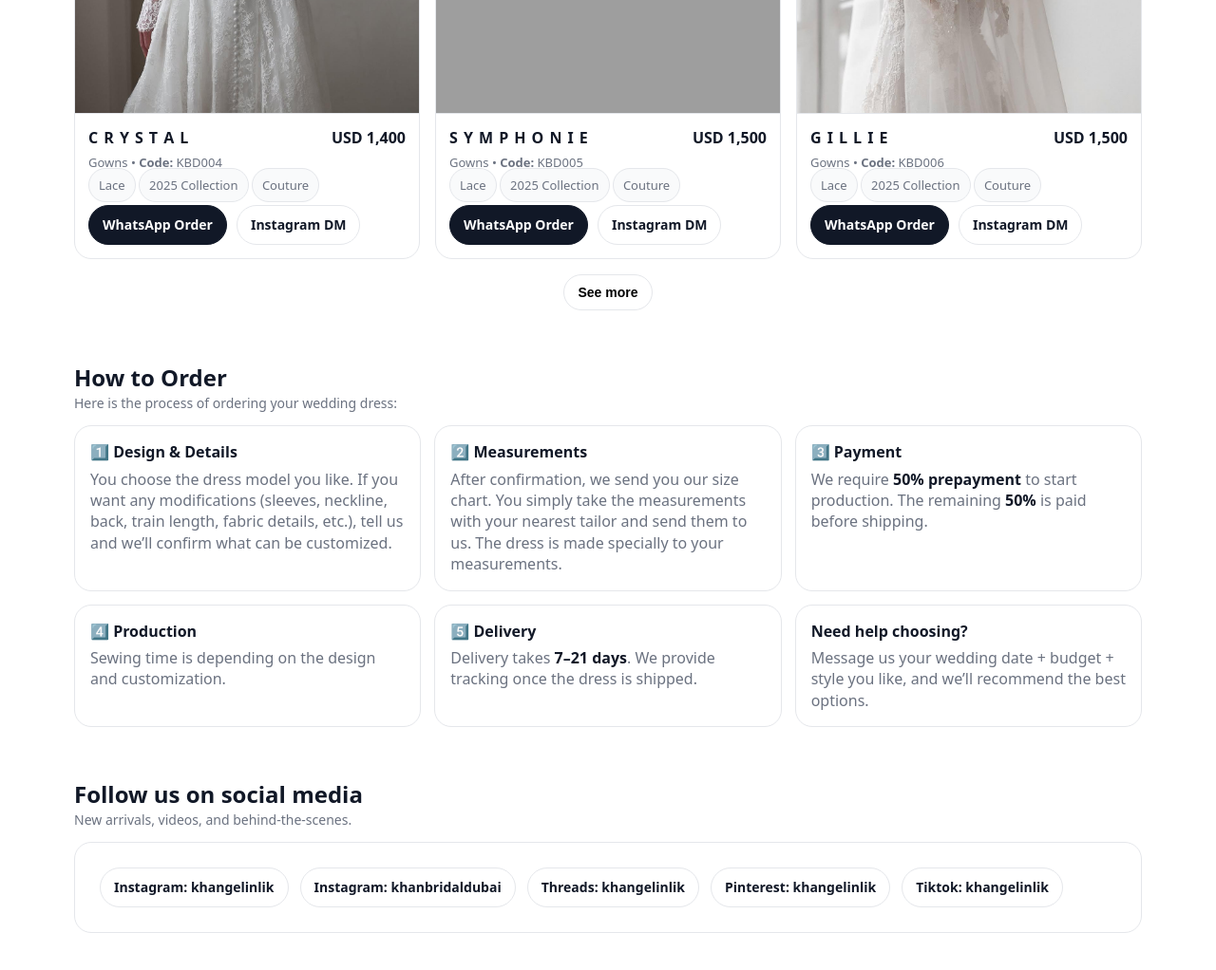
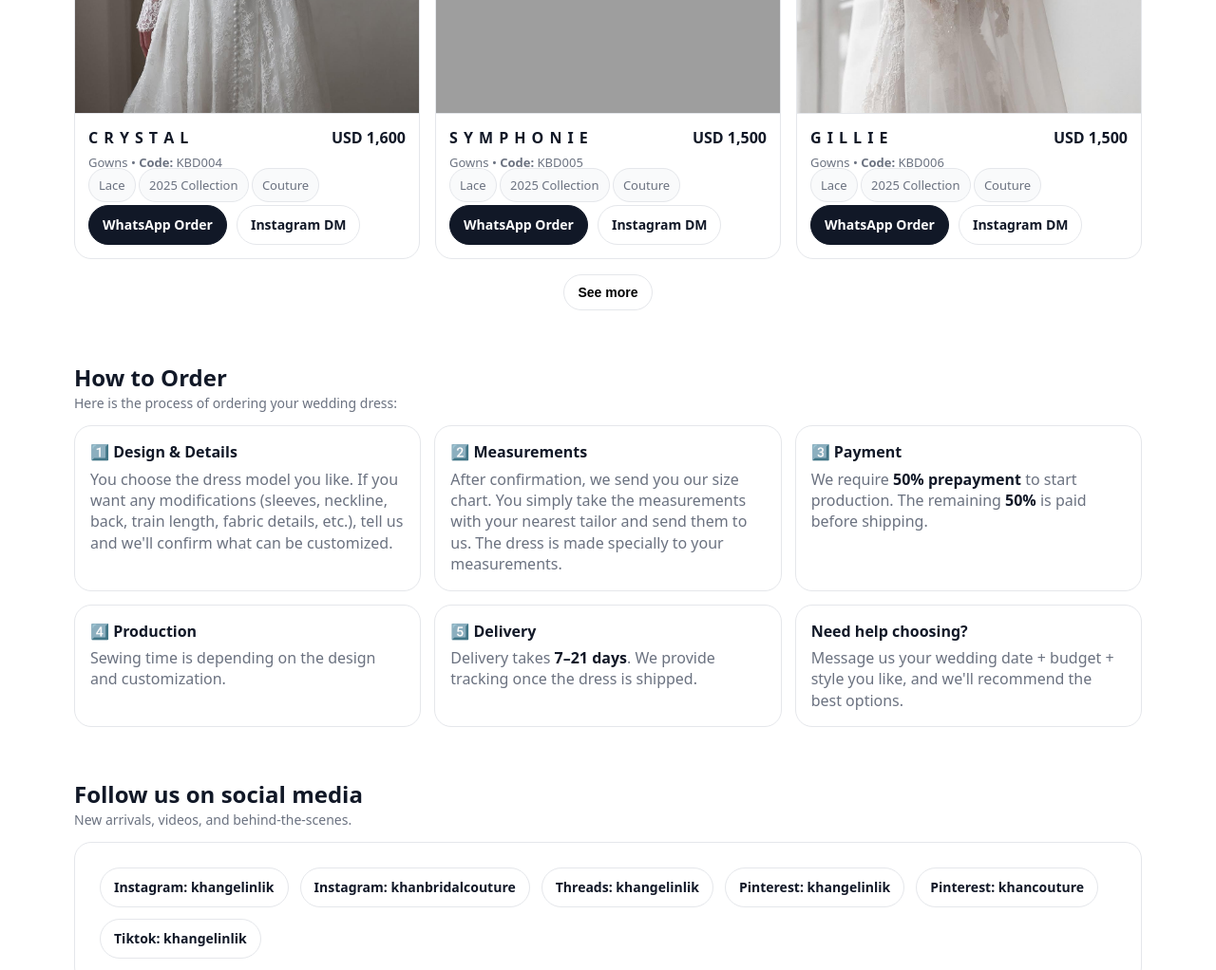
Before and after one commit to khanbridaldubai/khangelinlik, a plain HTML site: page index.html in a window 1280 px wide. Shown: the part 1680-2702 px from the top of the page at 95% size. Drawn offline with Linux system fonts and the light colour scheme; grey boxes are pictures that could not be loaded.

Commit message:
Clean up index.html and update product pricing
Removed commented sections for clarity and updated product price.

```diff
--- a/index.html
+++ b/index.html
@@ -103,7 +103,6 @@
       color:var(--muted);
     }
 
-    /* HERO image = 4x3 (as requested) */
     .hero-media{
       border:1px solid var(--line);
       border-radius: var(--radius);
@@ -179,7 +178,6 @@
       color:var(--muted);
     }
 
-    /* How-to text styling (remove heavy bold, only titles bold) */
     .how{
       display:grid;
       grid-template-columns: repeat(3, 1fr);
@@ -203,7 +201,6 @@
       font-size:14px;
     }
 
-    /* ===== Product slider (kept 3x4 for gowns photos) ===== */
     .slider{
       position: relative;
       overflow: hidden;
@@ -254,7 +251,6 @@
       margin-top:16px;
     }
 
-    /* Responsive */
     @media (max-width: 980px){
       .hero-grid{grid-template-columns:1fr; }
       .grid{grid-template-columns: repeat(2, 1fr);}
@@ -265,7 +261,7 @@
       .grid{grid-template-columns: 1fr;}
       .input{min-width: 100%}
       nav{display:none}
-      .nav{display:none} /* swipe only on mobile */
+      .nav{display:none}
     }
   </style>
 </head>
@@ -302,7 +298,6 @@
       <div class="wrap">
         <div class="hero-grid">
           <div class="hero-card">
-            <!-- swapped text positions as requested -->
             <div class="kicker">Explore our exclusive bridal dresses</div>
             <h1>FREE WORLDWIDE SHIPPING</h1>
             <p class="lead">
@@ -353,6 +348,7 @@
           <select id="category">
             <option value="all">All categories</option>
             <option value="Gowns">Gowns</option>
+            <option value="New Arrivals">New Arrivals</option>
             <option value="Veils">Veils</option>
             <option value="Accessories">Accessories</option>
           </select>
@@ -386,7 +382,7 @@
             <div class="step-title">1️⃣ Design &amp; Details</div>
             <div class="step-text">
               You choose the dress model you like. If you want any modifications (sleeves, neckline, back, train length, fabric details, etc.),
-              tell us and we’ll confirm what can be customized.
+              tell us and we'll confirm what can be customized.
             </div>
           </div>
 
@@ -422,7 +418,7 @@
           <div class="step">
             <div class="step-title">Need help choosing?</div>
             <div class="step-text">
-              Message us your wedding date + budget + style you like, and we’ll recommend the best options.
+              Message us your wedding date + budget + style you like, and we'll recommend the best options.
             </div>
           </div>
         </div>
@@ -441,9 +437,10 @@
         <div class="hero-card" style="box-shadow:none">
           <div style="display:flex; gap:12px; flex-wrap:wrap">
             <a class="btn" href="https://instagram.com/khangelinlik" target="_blank" rel="noopener">Instagram: khangelinlik</a>
-            <a class="btn" href="https://instagram.com/khanbridaldubai" target="_blank" rel="noopener">Instagram: khanbridaldubai</a>
+            <a class="btn" href="https://instagram.com/khanbridalcouture" target="_blank" rel="noopener">Instagram: khanbridalcouture</a>
             <a class="btn" href="https://threads.net/@khangelinlik" target="_blank" rel="noopener">Threads: khangelinlik</a>
             <a class="btn" href="https://pinterest.com/khangelinlik" target="_blank" rel="noopener">Pinterest: khangelinlik</a>
+            <a class="btn" href="https://pinterest.com/khancouture" target="_blank" rel="noopener">Pinterest: khancouture</a>
             <a class="btn" href="https://tiktok.com/@khangelinlik" target="_blank" rel="noopener">Tiktok: khangelinlik</a>
           </div>
         </div>
@@ -494,7 +491,6 @@
       return `https://ig.me/m/${BRAND.instagramHandle}`;
     }
 
-    // ===== Main 6 gowns (stay first) =====
     const products = [
       {
         code: "KBD001",
@@ -536,7 +532,7 @@
         code: "KBD004",
         name: "C R Y S T A L",
         category: "Gowns",
-        price: 1400,
+        price: 1600,
         currency: "USD",
         tags: ["Lace", "2025 Collection", "Couture"],
         images: [
@@ -569,7 +565,6 @@
       }
     ];
 
-    // ===== Extra gowns (ALL groups you listed) =====
     const extraGowns = [
       {
         code: "KBD007",
@@ -762,17 +757,30 @@
       }
     ];
 
-    const allProducts = products.concat(extraGowns);
+    // ===== NEW ARRIVALS — add your products here when ready =====
+    const newArrivals = [
+      // Example (uncomment and fill in when you have new products):
+      // {
+      //   code: "KBD028",
+      //   name: "N E W  D R E S S  N A M E",
+      //   category: "New Arrivals",
+      //   price: 1500,
+      //   currency: "USD",
+      //   tags: ["New Arrivals", "2025 Collection", "Couture"],
+      //   images: ["images/YOUR_IMAGE.jpeg"]
+      // }
+    ];
 
-    // ===== Render / Interactions =====
+    const allProducts = products.concat(extraGowns).concat(newArrivals);
+
     const grid = document.getElementById("grid");
     const search = document.getElementById("search");
     const category = document.getElementById("category");
     const sort = document.getElementById("sort");
     const loadMoreBtn = document.getElementById("loadMoreBtn");
 
-    let visibleCount = 6;   // show 6 first
-    const pageSize = 9;     // load 9 more each click
+    let visibleCount = 6;
+    const pageSize = 9;
 
     function money(p){ return `${p.currency} ${p.price.toLocaleString()}`; }
 
@@ -852,7 +860,6 @@
     function render(){
       const list = getFiltered();
 
-      // When searching/filtering, show all results (no paging confusion)
       const filteringActive =
         (search.value || "").trim().length > 0 ||
         category.value !== "all" ||
@@ -870,7 +877,6 @@
       }
     }
 
-    // slider controls
     function moveSlide(sliderId, direction){
       const slider = document.getElementById(sliderId);
       if(!slider) return;
@@ -888,7 +894,6 @@
       slides.style.transform = `translateX(-${index * 100}%)`;
     }
 
-    // swipe support
     function enableSwipe(){
       document.querySelectorAll(".slider").forEach(slider => {
         if(slider.dataset.swipeBound === "1") return;
@@ -910,7 +915,6 @@
       });
     }
 
-    // Contact links
     const waTop = document.getElementById("waTop");
     const waBottom = document.getElementById("waBottom");
     const igTop = document.getElementById("igTop");
@@ -926,7 +930,6 @@
     tel.href = `tel:${BRAND.phone.replace(/\s/g,'')}`;
     email.href = `mailto:${BRAND.email}`;
 
-    // Events
     search.addEventListener("input", () => { visibleCount = 6; render(); });
     category.addEventListener("change", () => { visibleCount = 6; render(); });
     sort.addEventListener("change", () => { visibleCount = 6; render(); });
```
